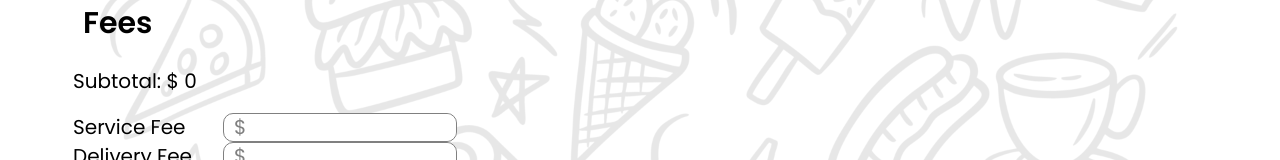
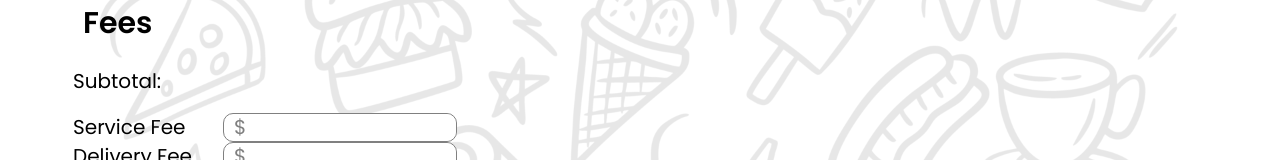
Before and after one commit to shanningtatum/shannontao-project3, a React (Create React App) app: page / in a window 1280 px wide. Shown: the part 475-635 px from the top of the page. Built offline with nearby package versions, Linux system fonts and the light colour scheme; no server answers; the database is empty.

Commit message:
testing return

```diff
--- a/src/Fees.js
+++ b/src/Fees.js
@@ -120,10 +120,10 @@ const Fees = ({ userInput, setSplitFees, setTaxRate, setSplitTipAmount }) => {
 
                 orderSubtotal = sumOfOrders;
               }
+              return <p>$ {orderSubtotal}</p>;
 
               // if it doesn't exist, don't do anything
             })}
-            <p>$ {orderSubtotal}</p>
           </div>
           <div className="serviceFeeDiv">
             <label htmlFor="serviceFeeInput">Service Fee</label>
--- a/src/Payee.js
+++ b/src/Payee.js
@@ -26,7 +26,6 @@ const Payee = ({ userInput, setUserInput }) => {
         };
         newState.push({ key: key, userInfo });
       }
-
       setUserInput(newState);
     });
   }, [payeeName]);
```
